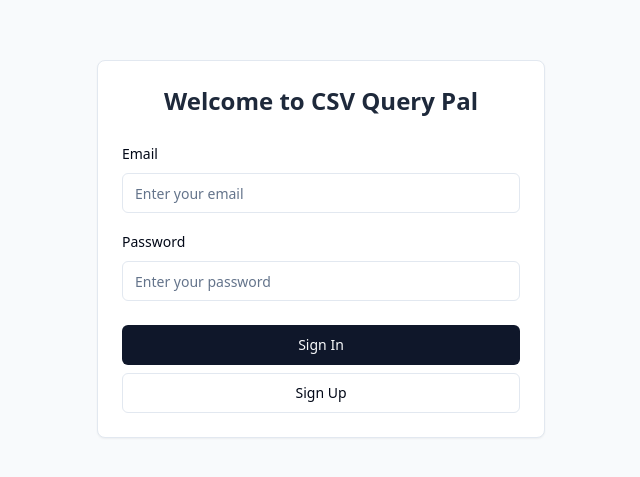
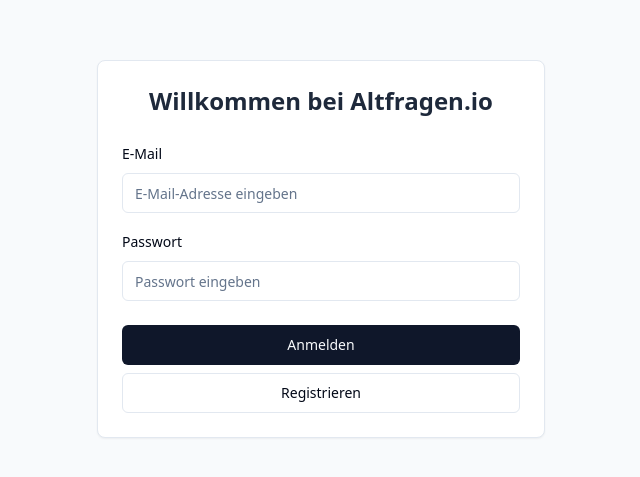
Before and after one commit to jeskokaiser/altfragen-io, a React (Vite) app: page /auth in a window 1280 px wide. Shown: the part 151-628 px from the top of the page, without its empty margins (319-959 px from the left). Built offline with nearby package versions, Linux system fonts and the light colour scheme.

Commit message:
Update UI text to German
Changed "Welcome to CSV Query Pal" to "Willkommen bei Altfragen.io" on the Authentication page. Translated all other English text displayed in the UI to German throughout the application.
[skip gpt_engineer]

```diff
--- a/src/components/Dashboard.tsx
+++ b/src/components/Dashboard.tsx
@@ -100,7 +100,7 @@ const Dashboard = () => {
   };
 
   if (isLoading) {
-    return <div className="flex justify-center items-center min-h-screen">Loading...</div>;
+    return <div className="flex justify-center items-center min-h-screen">Lädt...</div>;
   }
 
   return (
--- a/src/components/datasets/DashboardHeader.tsx
+++ b/src/components/datasets/DashboardHeader.tsx
@@ -6,7 +6,7 @@ const DashboardHeader: React.FC = () => {
   return (
     <div className="flex justify-between items-center">
       <h1 className="text-3xl font-bold text-slate-800">Dashboard</h1>
-      <Button onClick={() => supabase.auth.signOut()}>Logout</Button>
+      <Button onClick={() => supabase.auth.signOut()}>Abmelden</Button>
     </div>
   );
 };
--- a/src/components/datasets/DatasetStatistics.tsx
+++ b/src/components/datasets/DatasetStatistics.tsx
@@ -61,30 +61,30 @@ const DatasetStatistics = ({ questions }: DatasetStatisticsProps) => {
   return (
     <div className="grid grid-cols-1 md:grid-cols-3 gap-4 mb-6">
       <div className="p-4 rounded-lg border bg-card text-card-foreground shadow-sm">
-        <h3 className="text-lg font-semibold mb-2">Total Progress</h3>
+        <h3 className="text-lg font-semibold mb-2">Gesamtfortschritt</h3>
         <Progress value={answeredPercentage} className="h-2 mb-2" />
         <p className="text-sm text-muted-foreground">
-          {answeredQuestions} of {totalQuestions} questions answered
+          {answeredQuestions} von {totalQuestions} Fragen beantwortet
         </p>
       </div>
 
       <div className="p-4 rounded-lg border bg-card text-card-foreground shadow-sm">
-        <h3 className="text-lg font-semibold mb-2 text-green-600">Correct Answers</h3>
+        <h3 className="text-lg font-semibold mb-2 text-green-600">Richtige Antworten</h3>
         <Progress value={correctPercentage} className="h-2 mb-2 bg-green-100">
           <div className="h-full bg-green-600 transition-all" style={{ width: `${correctPercentage}%` }} />
         </Progress>
         <p className="text-sm text-muted-foreground">
-          {correctAnswers} of {totalQuestions} questions correct
+          {correctAnswers} von {totalQuestions} Fragen richtig
         </p>
       </div>
 
       <div className="p-4 rounded-lg border bg-card text-card-foreground shadow-sm">
-        <h3 className="text-lg font-semibold mb-2 text-red-600">Wrong Answers</h3>
+        <h3 className="text-lg font-semibold mb-2 text-red-600">Falsche Antworten</h3>
         <Progress value={wrongPercentage} className="h-2 mb-2 bg-red-100">
           <div className="h-full bg-red-600 transition-all" style={{ width: `${wrongPercentage}%` }} />
         </Progress>
         <p className="text-sm text-muted-foreground">
-          {wrongAnswers} of {totalQuestions} questions wrong
+          {wrongAnswers} von {totalQuestions} Fragen falsch
         </p>
         {wrongAnswers > 0 && (
           <Button
@@ -92,7 +92,7 @@ const DatasetStatistics = ({ questions }: DatasetStatisticsProps) => {
             variant="destructive"
             className="mt-2 w-full"
           >
-            Train Wrong Questions
+            Falsche Fragen üben
           </Button>
         )}
       </div>
--- a/src/pages/Auth.tsx
+++ b/src/pages/Auth.tsx
@@ -18,7 +18,7 @@ const Auth = () => {
       setLoading(true);
 
       if (!email || !password) {
-        toast.error('Please enter both email and password');
+        toast.error('Bitte geben Sie E-Mail und Passwort ein');
         return;
       }
 
@@ -40,10 +40,10 @@ const Auth = () => {
       }
 
       if (type === 'login') {
-        toast.success('Successfully logged in!');
+        toast.success('Erfolgreich eingeloggt!');
         navigate('/');
       } else {
-        toast.success('Check your email for the confirmation link!');
+        toast.success('Überprüfen Sie Ihre E-Mail für den Bestätigungslink!');
       }
     } catch (error: any) {
       toast.error(error.message);
@@ -55,25 +55,25 @@ const Auth = () => {
   return (
     <div className="min-h-screen flex items-center justify-center bg-slate-50 p-4">
       <Card className="w-full max-w-md p-6 space-y-6">
-        <h2 className="text-2xl font-semibold text-center text-slate-800">Welcome to CSV Query Pal</h2>
+        <h2 className="text-2xl font-semibold text-center text-slate-800">Willkommen bei Altfragen.io</h2>
         <div className="space-y-4">
           <div className="space-y-2">
-            <Label htmlFor="email">Email</Label>
+            <Label htmlFor="email">E-Mail</Label>
             <Input
               id="email"
               type="email"
-              placeholder="Enter your email"
+              placeholder="E-Mail-Adresse eingeben"
               value={email}
               onChange={(e) => setEmail(e.target.value)}
               disabled={loading}
             />
           </div>
           <div className="space-y-2">
-            <Label htmlFor="password">Password</Label>
+            <Label htmlFor="password">Passwort</Label>
             <Input
               id="password"
               type="password"
-              placeholder="Enter your password"
+              placeholder="Passwort eingeben"
               value={password}
               onChange={(e) => setPassword(e.target.value)}
               disabled={loading}
@@ -85,7 +85,7 @@ const Auth = () => {
               onClick={() => handleAuth('login')}
               disabled={loading}
             >
-              {loading ? 'Loading...' : 'Sign In'}
+              {loading ? 'Lädt...' : 'Anmelden'}
             </Button>
             <Button
               variant="outline"
@@ -93,7 +93,7 @@ const Auth = () => {
               onClick={() => handleAuth('signup')}
               disabled={loading}
             >
-              Sign Up
+              Registrieren
             </Button>
           </div>
         </div>
```
